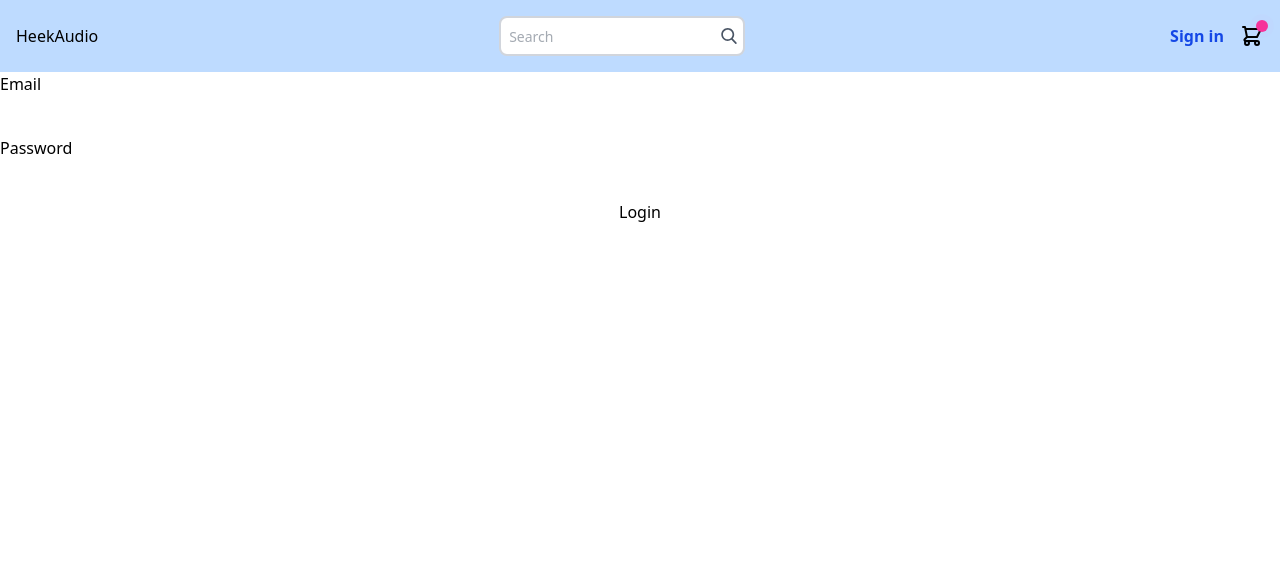
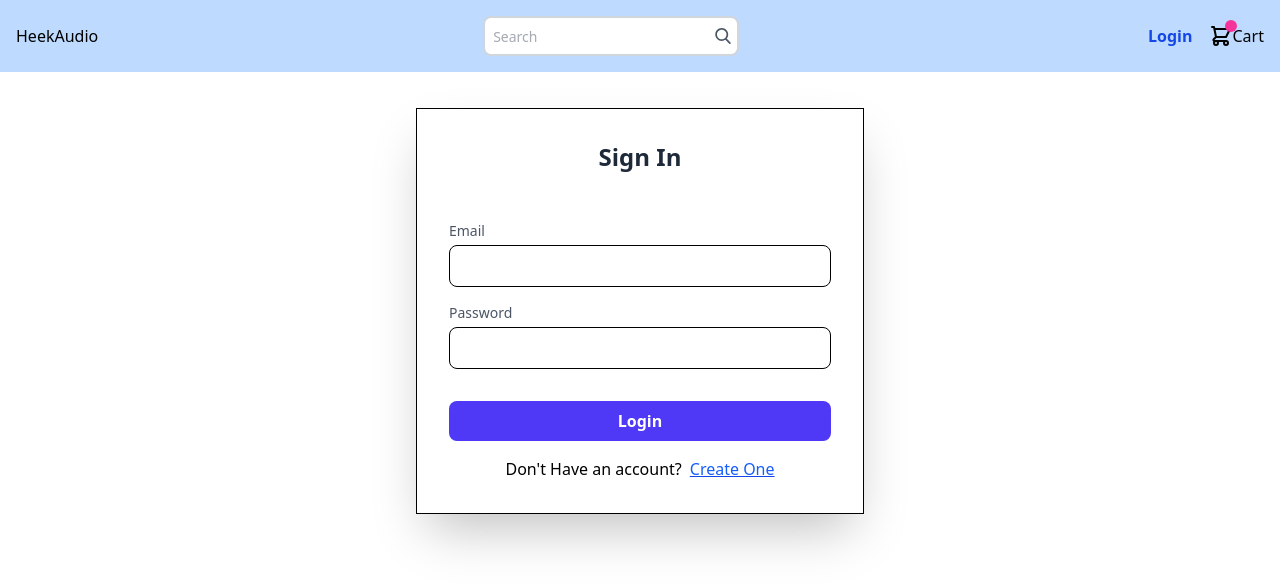
Before and after one commit to sugaazz1/heekaudio, a Flask app: page /login in a window 1280 px wide. Shown: the top 588 px of the page. Run offline with Flask 3, Linux system fonts and the light colour scheme.

Commit message:
start1.7_navbar-progress

```diff
--- a/main.py
+++ b/main.py
@@ -1,4 +1,4 @@
-from flask import Flask, render_template, request, flash, redirect
+from flask import Flask, render_template, request, flash, redirect, abort
 from flask_login import LoginManager, login_user, logout_user, login_required
 from flask import flash
 import pymysql
@@ -13,6 +13,8 @@ config = Dynaconf(settings_file =["settings.toml"])
 app.secret_key = config.secret_key
 
 login_manager = LoginManager(app)
+
+login_manager.login_view = "/login"
 
 class User:
     is_authenticated = True
@@ -89,6 +91,9 @@ def product_page(product_id):
 
     connection.close()
 
+    if result is None:
+        abort(404)
+
     return render_template("product.html.jinja", product=result)
 
 
@@ -116,7 +121,7 @@ def login_page():
         connection.close()
 
         if result is None:
-            flash("No user found")
+            flash("No user found. The email address and/or password you entered are invalid.")
         elif password != result["Password"]:
             flash("Incorrect Password")
         else:
@@ -162,6 +167,7 @@ def register_page():
 
 
 @app.route("/logout")
+@login_required
 def logout():
 
     logout_user()
--- a/templates/components/navbar.html.jinja
+++ b/templates/components/navbar.html.jinja
@@ -5,11 +5,10 @@
 
     </div>
 
-    {{ current_user.email}}
 
     <div class="relative mx-auto text-gray-600 lg:block hidden">
                 <input
-                    class="border-2 border-gray-300 bg-white h-10 pl-2 pr-8 rounded-lg text-sm focus:outline-none"
+                    class="border-2 border-gray-300 bg-white h-10 w-64 pl-2 pr-8 rounded-lg text-sm focus:outline-none"
                     type="search" name="search" placeholder="Search">
                 <button type="submit" class="absolute right-0 top-0 mt-3 mr-2">
                     <svg class="text-gray-600 h-4 w-4 fill-current" xmlns="http://www.w3.org/2000/svg"
@@ -22,26 +21,26 @@
               </svg>
                 </button>
     </div>
-
+    <div class="flex gap-1000">
         <div class="flex ">
             {% if  not current_user.is_authenticated %}
             <a href="/login"
-            class="block text-md px-4 py-2 rounded text-blue-700 ml-2 font-bold hover:text-white mt-4 hover:bg-blue-700 lg:mt-0">Sign
-            in</a>
+                class="block text-md px-4 py-2 rounded text-blue-700 ml-2 font-bold hover:text-white mt-4 hover:bg-blue-700 lg:mt-0">Login
+                </a>
 
             {% else %}
                 <div>
-                Hi, {{current_user.name}}
+                    Hi, {{current_user.name}} <a href="/logout">Logout</a>
                 </div>
 
             {% endif %}
         </div>
-
+    </div>
     <div>
         <a class="flex items-center hover:text-gray-200" href="#">
               <svg xmlns="http://www.w3.org/2000/svg" class="h-6 w-6" fill="none" viewBox="0 0 24 24" stroke="currentColor">
                   <path stroke-linecap="round" stroke-linejoin="round" stroke-width="2" d="M3 3h2l.4 2M7 13h10l4-8H5.4M7 13L5.4 5M7 13l-2.293 2.293c-.63.63-.184 1.707.707 1.707H17m0 0a2 2 0 100 4 2 2 0 000-4zm-8 2a2 2 0 11-4 0 2 2 0 014 0z" />
-              </svg>
+              </svg>Cart
             <span class="flex absolute -mt-5 ml-4">
               <span class="animate-ping absolute inline-flex h-3 w-3 rounded-full bg-pink-400 opacity-75"></span>
                 <span class="relative inline-flex rounded-full h-3 w-3 bg-pink-500">
--- a/templates/login.html.jinja
+++ b/templates/login.html.jinja
@@ -10,22 +10,58 @@
 
             {% include "components/navbar.html.jinja"%}
 
-            {% for message in get_flashed_messages()%}
-                <li>{{ message}} </li>
-            {% endfor%}
+      <div class="flex items-center justify-center mt-9">
 
-          <form class="flex flex-col gap-2" method="post">
 
-            <label> Email </label>
-            <input required type="email" name="email">
+        <div class="bg-white w-full max-w-md p-8 border-1 shadow-2xl mb-2">
+          <h2 class="text-2xl font-bold text-gray-800 mb-6 text-center">
+            Sign In
+          </h2>
 
-            <label> Password</label>
-            <input required type="password" name="password">
+          {% for message in get_flashed_messages()%}
+                <p class="bg-red-300 w-full text-sm p-3 shadow-sm rounded-lg">{{ message}} </p>
+          {% endfor%}
+          <br>
+          <form method="post" class="flex flex-col gap-4">
 
-            <button type="submit">Login</button>
+            <div>
+              <label class="block text-sm font-medium text-gray-600 mb-1">Email</label>
+              <input
+                required
+                type="email"
+                name="email"
+                class="w-full px-4 py-2 border rounded-lg focus:ring-2 focus:ring-indigo-500 focus:outline-none"
+              >
+            </div>
+
+            <div>
+              <label class="block text-sm font-medium text-gray-600 mb-1">Password</label>
+              <input
+                required
+                type="password"
+                name="password"
+                class="w-full px-4 py-2 border rounded-lg focus:ring-2 focus:ring-indigo-500 focus:outline-none"
+              >
+            </div>
+
+            <button
+              type="submit"
+              class="mt-4 bg-indigo-600 text-white py-2 rounded-lg font-semibold
+                    hover:bg-indigo-700 transition duration-300"
+            >
+              Login
+            </button>
+
+            <p class="flex items-center justify-center font-sm gap-2"> Don't Have an account?
+              <br>
+              <a href="/register" class="flex items-center justify-center font-sm text-blue-600 underline decoration-blue-700"> Create One</a>
+            </p>
+
+
           </form>
+        </div>
 
-        </div>
+       </div>
 
     </body>
 </html>
```
Also changed, not shown: templates/register.html.jinja (+5 -4 lines). Lines whose indentation alone changed are shown as unchanged.
